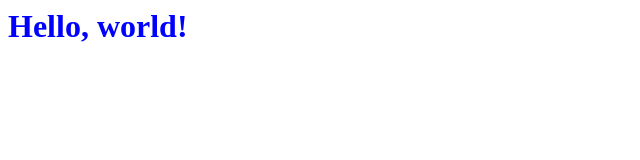
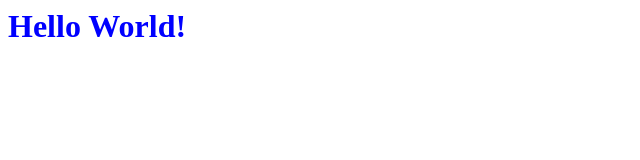
Before and after one commit to Rozmess666/job-task, a plain HTML site: page index.html in a window 1280 px wide. Shown: the full height of the page, 0-640 px from the left. Drawn offline with Linux system fonts and the light colour scheme.

Commit message:
Update index.html

```diff
--- a/index.html
+++ b/index.html
@@ -1 +1 @@
-<h1 style='color: blue;'>Hello, world!</h1>
+<h1 style='color: blue;'>Hello World!</h1>
```
